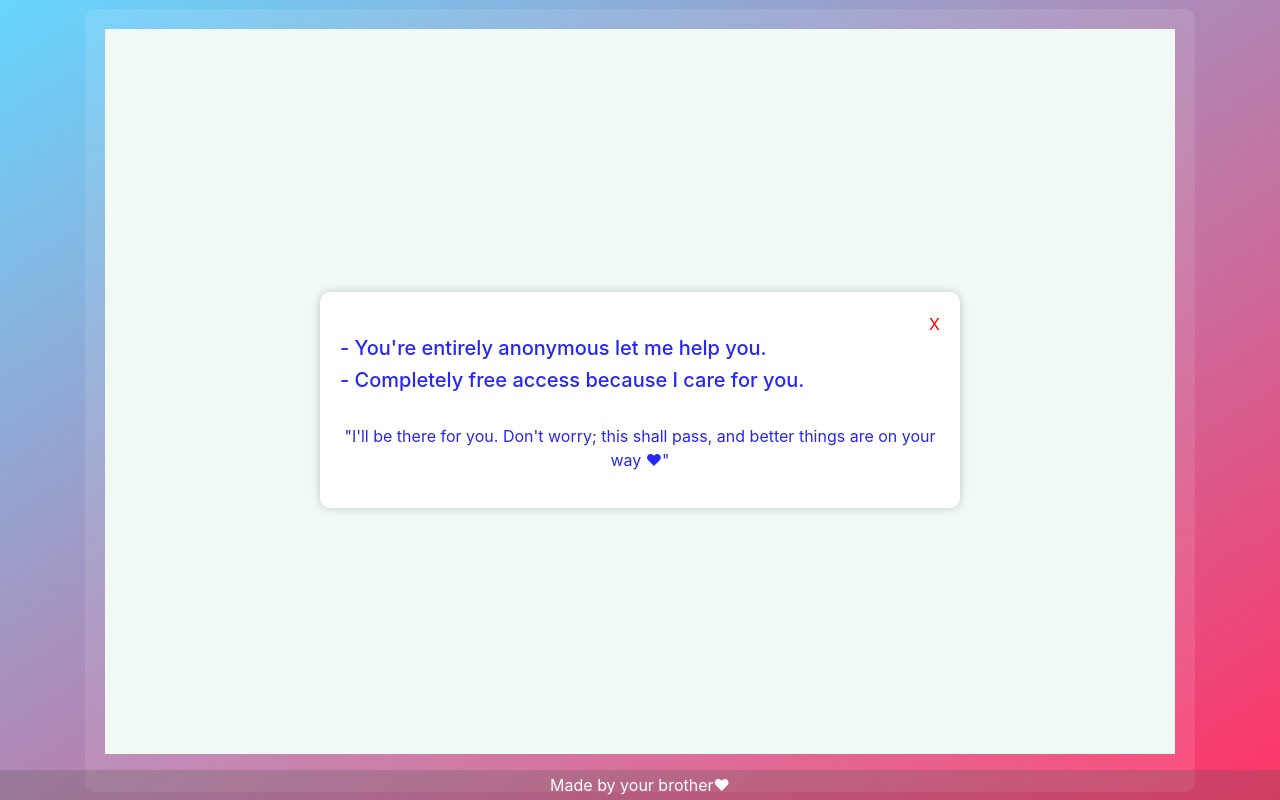
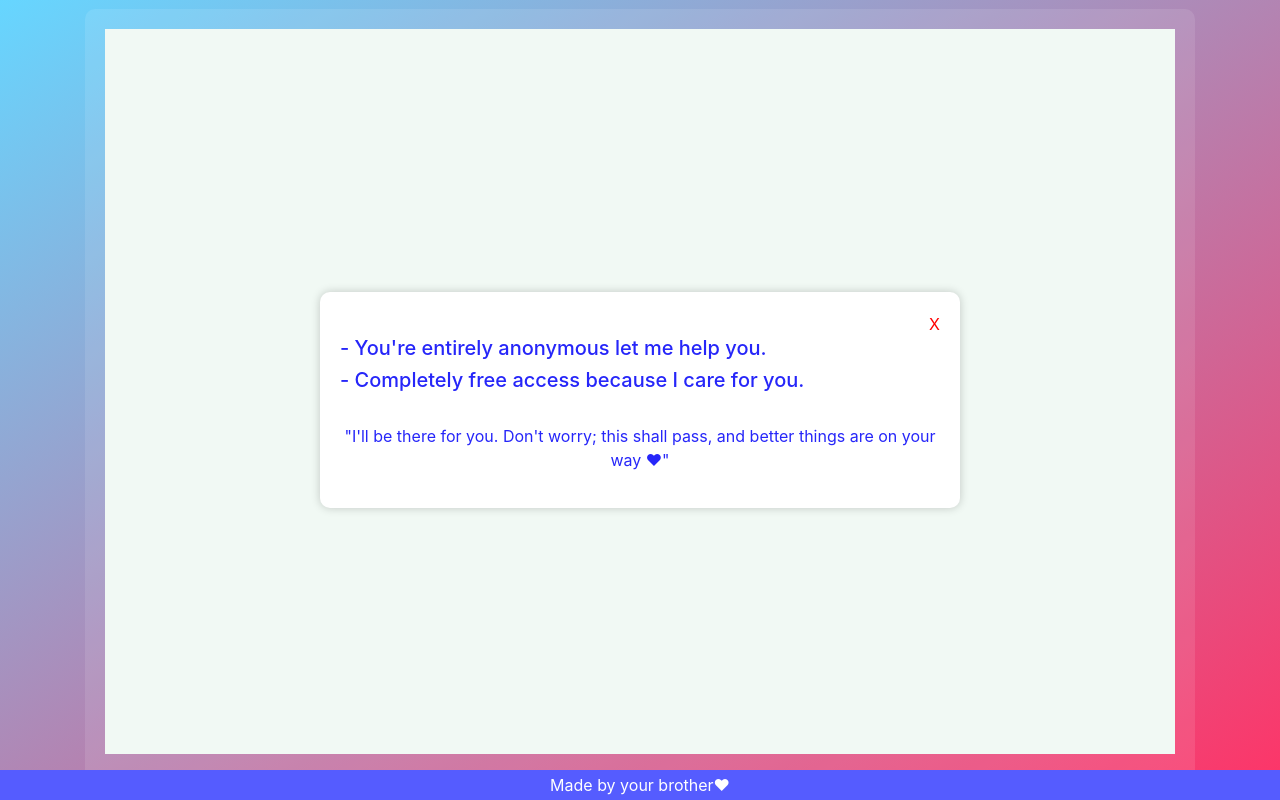
Before and after one commit to hackleton/iamforyou, a plain HTML site: page index.html in a window 1280 px wide. Drawn offline with nearby package versions, Linux system fonts and the light colour scheme; a script that the page names is missing.

Commit message:
ficingggggg

```diff
--- a/style.css
+++ b/style.css
@@ -61,7 +61,7 @@ body {
     bottom: 0;
     left: 0;
     width: 100%;
-    background-color: #57575746;
+    background-color:#555CFF;
     color: #fff;
     text-align: center;
     padding: 3px;
```
